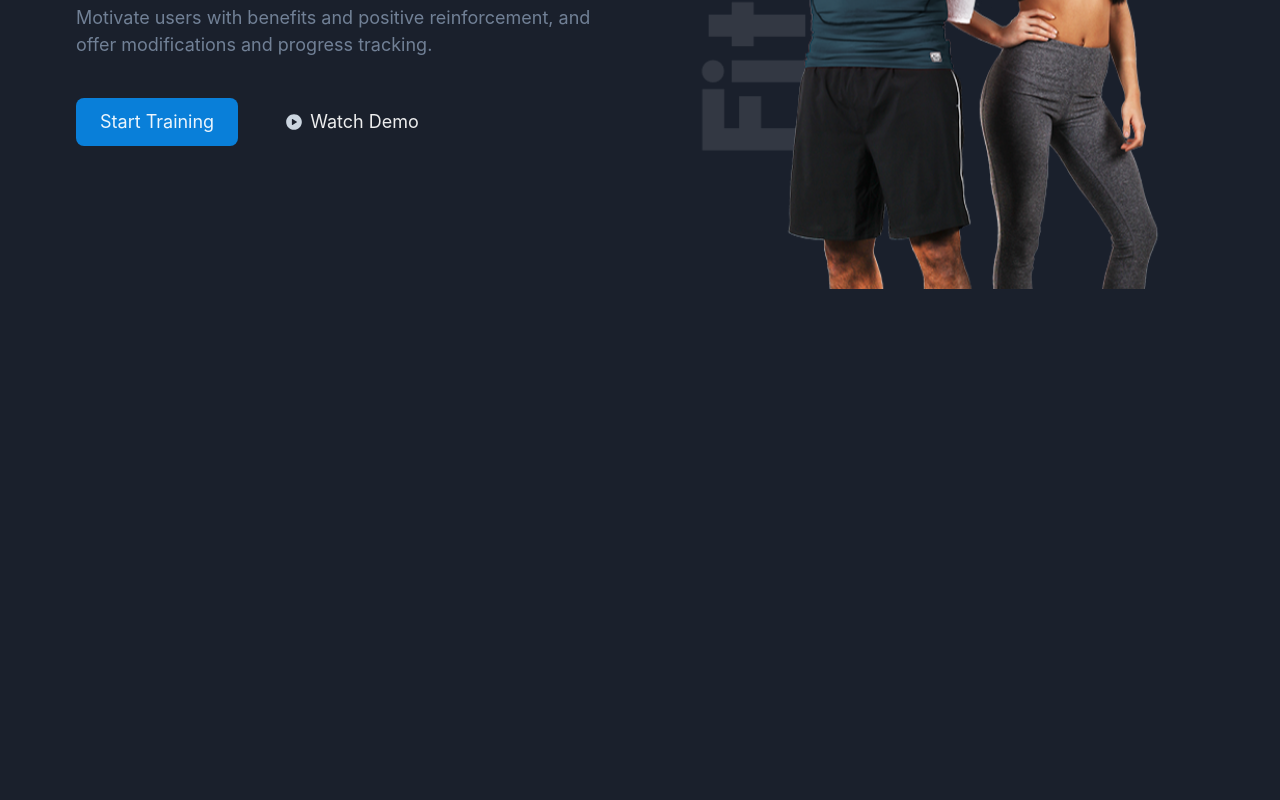
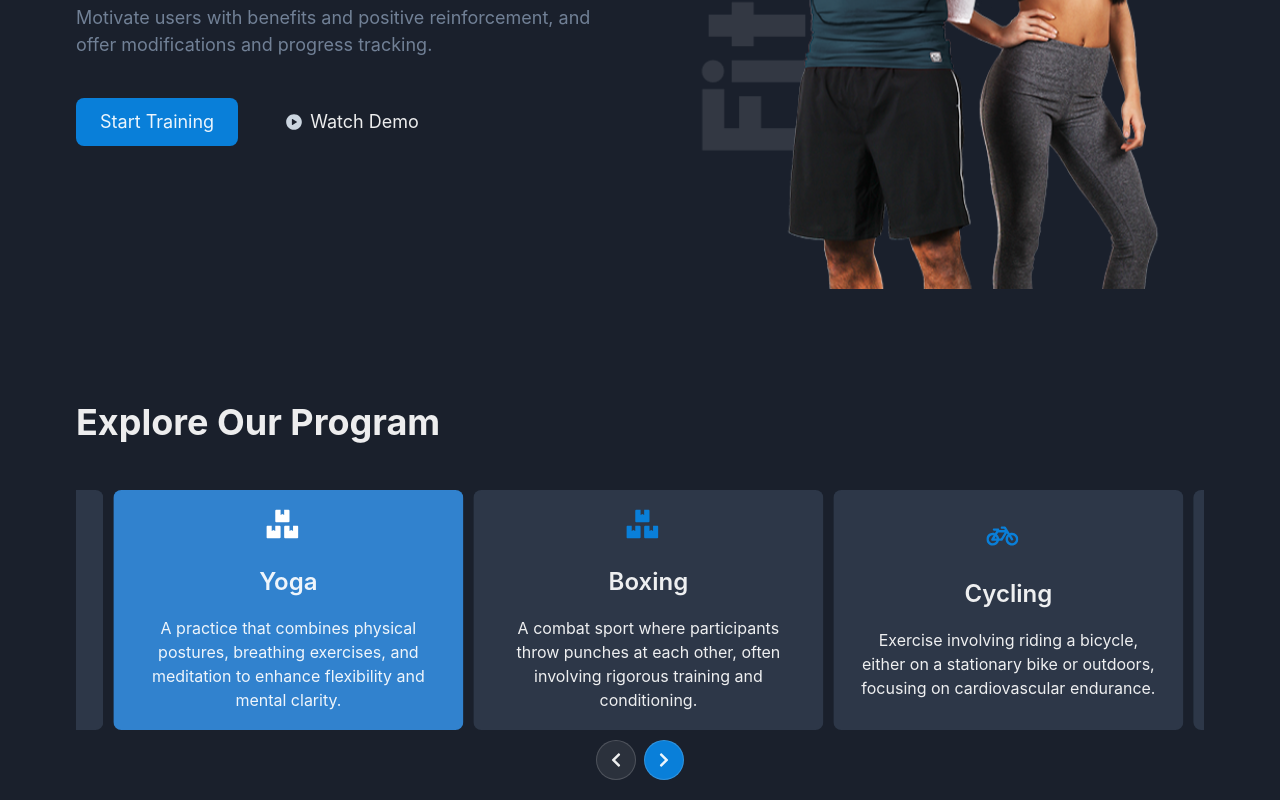
Before and after one commit to KayoRonald/gym-center, a React (Vite) app: page / in a window 1280 px wide. Shown: the part 423-1223 px from the top of the page. Before the commit the page ends 824 px from the top, so only its background shows below. Built offline with nearby package versions, Linux system fonts and the light colour scheme.

Commit message:
feat: Add GymSwiper component and its dependencies

```diff
--- a/package.json
+++ b/package.json
@@ -18,7 +18,8 @@
     "react-dom": "^18.3.1",
     "react-helmet-async": "^2.0.5",
     "react-icons": "^5.3.0",
-    "react-router-dom": "^6.26.1"
+    "react-router-dom": "^6.26.1",
+    "swiper": "^11.1.14"
   },
   "devDependencies": {
     "@eslint/js": "^9.9.0",
--- a/src/App.tsx
+++ b/src/App.tsx
@@ -1,12 +1,12 @@
 import {
   ChakraProvider,
-  ColorModeProvider,
   ColorModeScript,
 } from "@chakra-ui/react";
 import { Helmet, HelmetProvider } from "react-helmet-async";
+import { RouterProvider } from "react-router-dom";
+import 'swiper/css'
 import customTheme from "./theme";
 import { router } from "./router/router";
-import { RouterProvider } from "react-router-dom";
 
 function App() {
   return (
--- /dev/null
+++ b/src/components/explore/index.tsx
@@ -0,0 +1,12 @@
+import { Box, Container } from "@chakra-ui/react";
+import { GymSwiper } from "../swiper-slider";
+
+export function ExploreOrProgram() {
+  return (
+    <Box>
+      <Container maxW="6xl" px={{ base: 6, md: 3 }} position={"relative"}>
+      <GymSwiper />
+      </Container>
+    </Box>
+  );
+}
--- /dev/null
+++ b/src/components/swiper-slider/config/index.ts
@@ -0,0 +1,14 @@
+import { A11y, Autoplay, Navigation } from "swiper/modules";
+import { SwiperOptions } from "swiper/types";
+
+export const sliderSettings: SwiperOptions = {
+  modules: [Navigation, A11y, Autoplay],
+  spaceBetween: 10,
+  slidesPerView: 'auto',
+  loop: true,
+  speed: 1000,
+  autoplay: {
+    delay: 5000,
+    disableOnInteraction: false,
+  },
+};
--- /dev/null
+++ b/src/components/swiper-slider/index.ts
@@ -0,0 +1 @@
+export { GymSwiper } from './swiper-feature-card';
--- /dev/null
+++ b/src/components/swiper-slider/swiper-feature-card/feature-card/index.tsx
@@ -0,0 +1,51 @@
+import { Box, Center, Icon, Text, chakra } from "@chakra-ui/react";
+
+interface SlideProps {
+  isActive: boolean;
+  icon: React.ElementType;
+  name: string;
+  description: string;
+}
+
+export const FeatureCard = ({
+  isActive,
+  icon,
+  name,
+  description,
+}: SlideProps) => {
+  return (
+    <Box
+      bg={isActive ? "blue.500" : "gray.700"}
+      p={6}
+      rounded="lg"
+      textAlign="center"
+      pos="relative"
+      height="80%"
+      display="flex"
+      flexDirection="column"
+      justifyContent="center"
+      transition="background-color 0.3s"
+    >
+      <Center>
+        <Icon
+          mr={3}
+          w={8}
+          h={8}
+          as={icon}
+          aria-hidden="true"
+          focusable="false"
+          data-prefix="fab"
+          xmlns="http://www.w3.org/2000/svg"
+          viewBox="0 0 384 512"
+          color={isActive ? "white" : "primary.100"}
+        />
+      </Center>
+      <chakra.h3 fontWeight="semibold" fontSize="2xl" mt={6}>
+        {name}
+      </chakra.h3>
+      <Text fontSize="md" mt={4}>
+        {description}
+      </Text>
+    </Box>
+  );
+};
--- /dev/null
+++ b/src/components/swiper-slider/swiper-feature-card/index.tsx
@@ -0,0 +1,61 @@
+import { useState } from "react";
+import { Swiper, SwiperSlide } from "swiper/react";
+import {
+  Box,
+  Center,
+  Flex,
+  Heading,
+  Icon,
+  Text,
+  chakra,
+} from "@chakra-ui/react";
+import { SwiperNavButtons } from "../swiper-nav-buttons";
+import { sliderSettings } from "../config";
+import { CSSProperties } from "react";
+import SwiperCore from "swiper";
+import { gymData } from "../../../data/gym";
+import { FeatureCard } from "./feature-card";
+type SwiperInstance = SwiperCore;
+
+export const GymSwiper = () => {
+  const [activeIndex, setActiveIndex] = useState<number>(0);
+
+  const handleSlideChange = (swiper: SwiperInstance) => {
+    setActiveIndex(swiper.realIndex);
+  };
+
+  const slideStyles: CSSProperties = {
+    boxSizing: "border-box",
+    maxWidth: "350px",
+    height: "300px",
+    display: "flex",
+    alignItems: "center",
+    justifyContent: "center",
+    transition: "background-color 0.3s",
+  };
+
+  return (
+    <Box>
+      <Flex align="center" justify="space-between" mb={4}>
+        <Heading>Explore Our Program</Heading>
+      </Flex>
+      <Swiper
+        {...sliderSettings}
+        onSlideChange={handleSlideChange}
+        style={{ width: "100%", height: "100%" }}
+      >
+        <SwiperNavButtons />
+        {gymData.map((item, index) => (
+          <SwiperSlide key={index} style={slideStyles}>
+            <FeatureCard
+              isActive={activeIndex === index}
+              icon={item.icon}
+              name={item.name}
+              description={item.description}
+            />
+          </SwiperSlide>
+        ))}
+      </Swiper>
+    </Box>
+  );
+};
--- /dev/null
+++ b/src/components/swiper-slider/swiper-nav-buttons/index.tsx
@@ -0,0 +1,37 @@
+import { IconButton, Box } from '@chakra-ui/react';
+import { FaChevronLeft, FaChevronRight } from 'react-icons/fa';
+import { useSwiper } from 'swiper/react';
+
+export const SwiperNavButtons = () => {
+  const swiper = useSwiper();
+
+  return (
+    <Box
+      display="flex"
+      justifyContent={'center'}
+      transform="translateY(-50%)"
+      zIndex="10" // Garante que os botões estejam acima do conteúdo
+      px={4} // Adiciona espaçamento lateral para os botões
+    >
+      <IconButton
+        rounded="full"
+        icon={<FaChevronLeft />}
+        borderColor="brand.primary"
+        borderWidth="1px"
+        aria-label="Previous Slide"
+        onClick={() => swiper.slidePrev()}
+        mx="1"
+      />
+      <IconButton
+        rounded="full"
+        icon={<FaChevronRight />}
+        borderColor="brand.primary"
+        borderWidth="1px"
+        aria-label="Next Slide"
+        onClick={() => swiper.slideNext()}
+        mx="1"
+        bg={"primary.100"}
+      />
+    </Box>
+  );
+};
--- /dev/null
+++ b/src/data/gym.ts
@@ -0,0 +1,66 @@
+import { IconType } from 'react-icons';
+import { FaBoxes, FaBicycle, FaSwimmer, FaRunning, FaDumbbell } from 'react-icons/fa';
+import { GiPunch, GiMeditation } from 'react-icons/gi';
+// import { MdDance } from 'react-icons/md';
+import { IoMdFitness } from 'react-icons/io';
+
+// Interface defining the structure of the gym activities
+export interface Igym {
+  name: string;
+  description: string;
+  icon: IconType; // Use IconType for react-icons
+}
+
+// Array of gym activities with updated icons
+export const gymData: Igym[] = [
+  {
+    name: 'General Gym',
+    description: 'A place where people go to exercise with various equipment for strength training and cardiovascular fitness.',
+    icon: IoMdFitness
+  },
+  {
+    name: 'Yoga',
+    description: 'A practice that combines physical postures, breathing exercises, and meditation to enhance flexibility and mental clarity.',
+    icon: FaBoxes
+  },
+  {
+    name: 'Boxing',
+    description: 'A combat sport where participants throw punches at each other, often involving rigorous training and conditioning.',
+    icon: FaBoxes
+  },
+  {
+    name: 'Cycling',
+    description: 'Exercise involving riding a bicycle, either on a stationary bike or outdoors, focusing on cardiovascular endurance.',
+    icon: FaBicycle
+  },
+  {
+    name: 'Swimming',
+    description: 'A full-body workout that involves moving through water using the arms and legs, enhancing both strength and cardiovascular health.',
+    icon: FaSwimmer
+  },
+  {
+    name: 'Running',
+    description: 'A cardiovascular exercise that involves moving at a fast pace on foot, promoting overall fitness and endurance.',
+    icon: FaRunning
+  },
+  {
+    name: 'Dance',
+    description: 'A rhythmic activity that combines movement and music, offering a fun and engaging way to improve fitness and coordination.',
+    icon: FaBoxes
+  },
+  {
+    name: 'Martial Arts',
+    description: 'Various systems of combat training focusing on self-defense, discipline, and physical fitness through techniques and forms.',
+    icon: GiPunch
+  },
+  {
+    name: 'Pilates',
+    description: 'A form of exercise that emphasizes balance, posture, strength, and flexibility through controlled movements and breathing.',
+    icon: GiMeditation
+  },
+  {
+    name: 'Weightlifting',
+    description: 'Strength training involving lifting heavy weights to build muscle mass and overall strength.',
+    icon: FaDumbbell
+  }
+];
--- a/src/pages/home/index.tsx
+++ b/src/pages/home/index.tsx
@@ -13,6 +13,7 @@ import {
   Text,
 } from "@chakra-ui/react";
 import { Helmet } from "react-helmet-async";
+import { ExploreOrProgram } from "../../components/explore";
 
 const PlayIcon = createIcon({
   displayName: "PlayIcon",
@@ -119,6 +120,8 @@ export default function Home() {
           </Flex>
         </Stack>
       </Container>
+
+      <ExploreOrProgram/>
     </>
   );
 }
```
Also changed, not shown: public/exploreProgram.svg (added), 1 other file (tests, documents, lock files or other folders).
